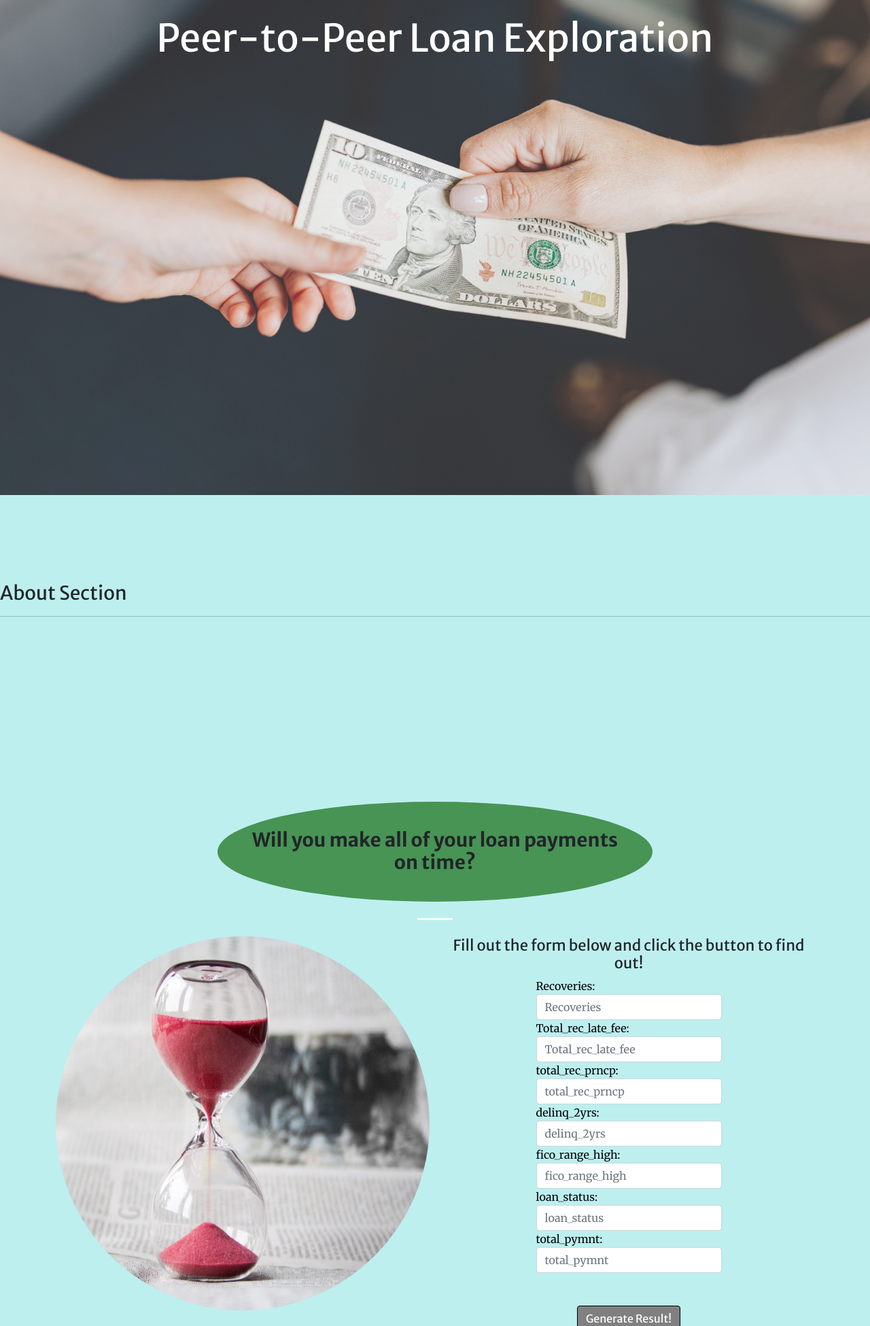
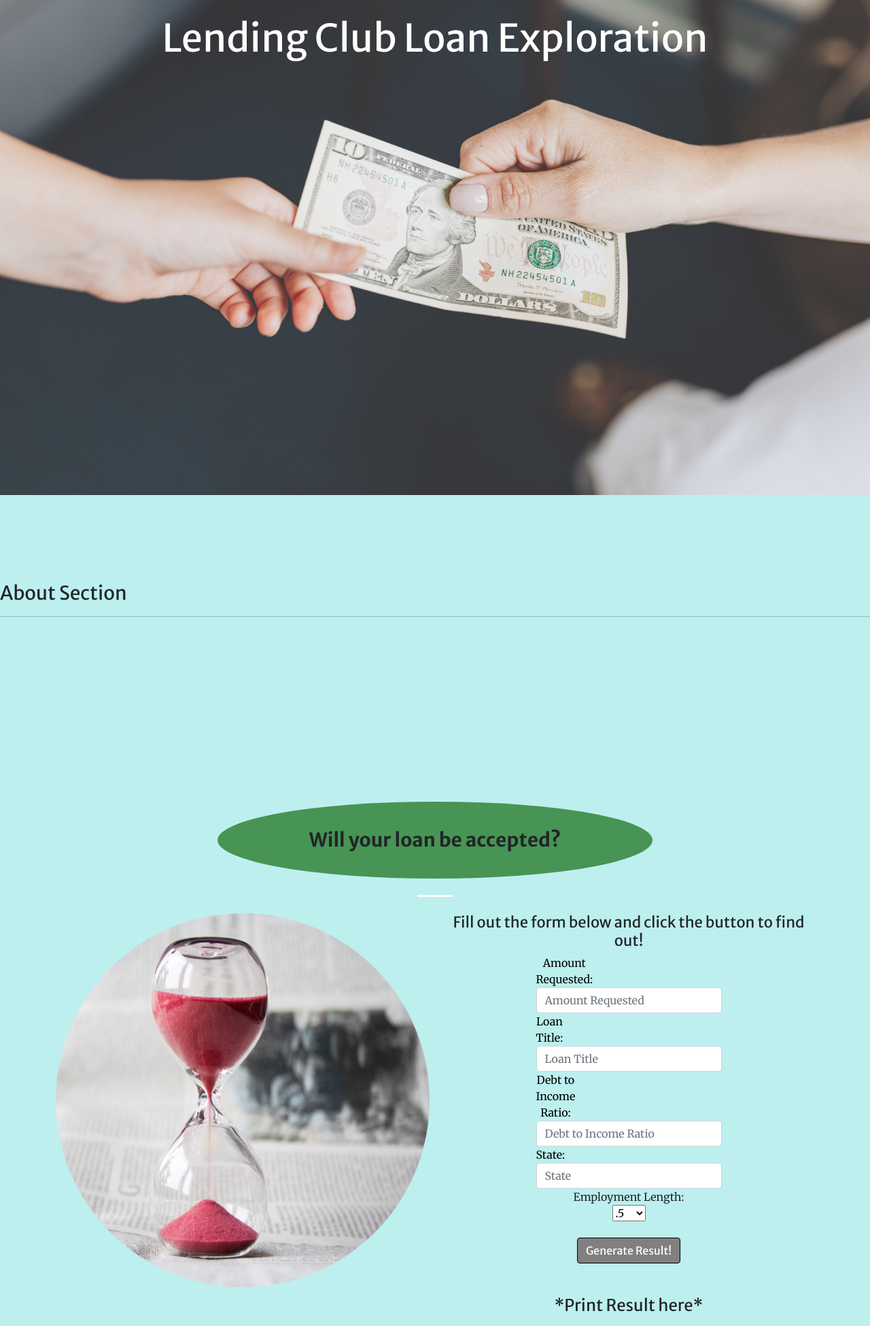
Before and after one commit to RSGDATA/loan_project, a Flask app: page / in a window 1280 px wide. Shown: the part 72-2022 px from the top of the page at 68% size. Run offline with Flask 2, Linux system fonts and the light colour scheme; some libraries are stand-ins or nearby versions.

Commit message:
flask update

```diff
--- a/app.py
+++ b/app.py
@@ -52,16 +52,16 @@
         amount_requested = 14224.16
     amount_requested = float(amount_requested)
 
-    loan_title = float(request.form["loan_title"])
+    loan_title = request.form["loan_title"]
 
     dti_ratio = request.form["dti_ratio"]
     if dti_ratio == "":
         dti_ratio = 88.77
     dti_ratio = float(dti_ratio)
 
-    state = float(request.form["state"])
+    state = request.form["state"]
 
-    emp_length = float(request.form["emp_length"])
+    emp_length = request.form["emp_length"]
 
     X = [[amount_requested, loan_title, dti_ratio, state, emp_length]]
 
--- a/templates/index.html
+++ b/templates/index.html
@@ -47,7 +47,7 @@
         </nav>
         <!-- Masthead-->
         <header class="masthead" style="background-image: url('../assets/img/handing_money.jpg')">
-            <h1 class="title_home">Peer-to-Peer Loan Exploration</h1>
+            <h1 class="title_home">Lending Club Loan Exploration</h1>
             <p></p>
         </header>
         <!-- About Section -->
@@ -65,7 +65,7 @@
 
         <!-- END-USER MODEL 1-->
         <section class="page-section" id="payment_time" style="background-color: rgb(189, 239, 239) ;">
-            <h3 class="model_headers">Will you make all of your loan payments on time?</h3>
+            <h3 class="model_headers">Will your loan be accepted?</h3>
             <hr class="divider divider-light"/>
             <div class="container">
                 <div class="row justify-content-center">
@@ -75,39 +75,47 @@
                     </div>
                     <div class="col-lg-6 text-center">
                         <h2 class="command_user">Fill out the form below and click the button to find out!</h2>
-                        <form method="POST" action="/model" role="form", name="paymenttime">
+
+                        <form method="POST" action="/acceptance_model" role="form", name="loan_acceptance">
                             <div class="form-group">
-                                <label class="input_labels" for="inputName">Recoveries:</label>
-                                <input type="text" class="form-control" id="inputIncome" name="income" placeholder="Recoveries">
+                                <label class="input_labels" for="inputName">Amount Requested:</label>
+                                <input type="text" class="form-control" id="inputIncome" name="amount_requested" placeholder="Amount Requested">
                             </div>
                               <!-- between lines 78 & 81 is a template for the end user adding chosen text as a value -->
                             <div class="form-group">
-                                <label class="input_labels" for="inputName">Total_rec_late_fee:</label>
-                                <input type="text" class="form-control" id="inputIncome" name="income" placeholder="Total_rec_late_fee">
+                                <label class="input_labels" for="inputName">Loan Title:</label>
+                                <input type="text" class="form-control" id="inputIncome" name="loan_title" placeholder="Loan Title">
                             </div>
 
                             <div class="form-group">
-                                <label class="input_labels" for="inputName">total_rec_prncp:</label>
-                                <input type="text" class="form-control" id="inputIncome" name="income" placeholder="total_rec_prncp">
+                                <label class="input_labels" for="inputName">Debt to Income Ratio:</label>
+                                <input type="text" class="form-control" id="inputIncome" name="dti_ratio" placeholder="Debt to Income Ratio">
                             </div>
 
                             <div class="form-group">
-                                <label class="input_labels" for="inputName">delinq_2yrs:</label>
-                                <input type="text" class="form-control" id="inputIncome" name="income" placeholder="delinq_2yrs">
+                                <label class="input_labels" for="inputName">State:</label>
+                                <input type="text" class="form-control" id="inputIncome" name="state" placeholder="State">
                             </div>
-                            <div class="form-group">
-                                <label class="input_labels" for="inputName">fico_range_high:</label>
-                                <input type="text" class="form-control" id="inputIncome" name="income" placeholder="fico_range_high">
-                            </div>
-                            <div class="form-group">
-                                <label class="input_labels" for="inputName">loan_status:</label>
-                                <input type="text" class="form-control" id="inputIncome" name="income" placeholder="loan_status">
-                            </div>
-                            <div class="form-group">
-                                <label class="input_labels" for="inputName">total_pymnt:</label>
-                                <input type="text" class="form-control" id="inputIncome" name="income" placeholder="total_pymnt">
-                            </div>
-                                <br><br>
+
+                            <label for="emp_length">Employment Length:</label>
+                            <br>
+
+                            <select name="emp_length" id="emp_length">
+                              <option value="<1">.5</option>
+                              <option value="1">1</option>
+                              <option value="2">2</option>
+                              <option value="3">3</option>
+                              <option value="4">4</option>
+                              <option value="5">5</option>
+                              <option value="6">6</option>
+                              <option value="7">7</option>
+                              <option value="8">8</option>
+                              <option value="9">9</option>
+                              <option value="10">10+</option>
+                            </select>
+
+                            <br><br>
+
                             <button type="submit" class="btn btn-primary">Generate Result!</button>
                             <br><br><br>
                         </form>
```
Also changed, not shown: 1 other file.
